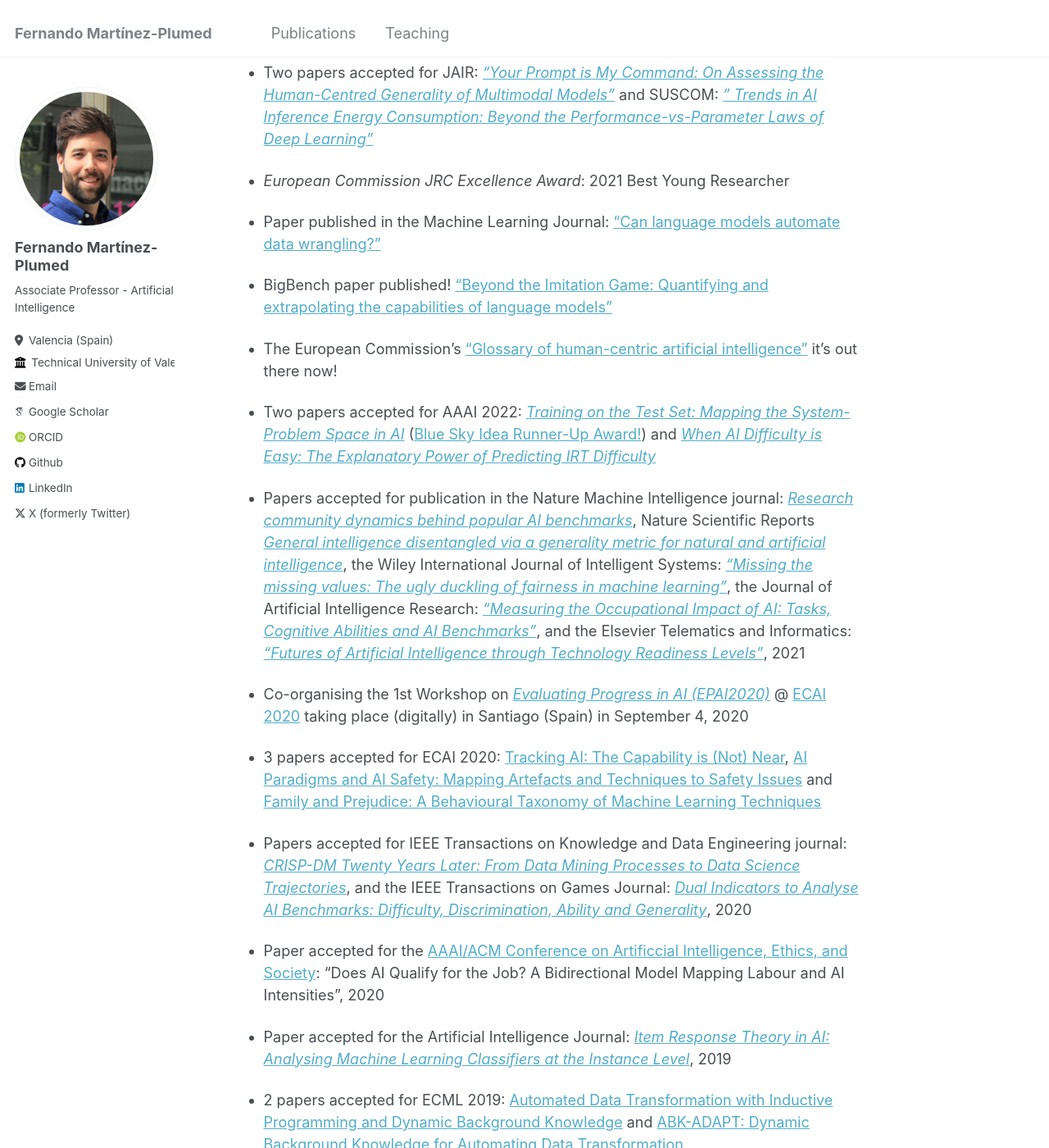
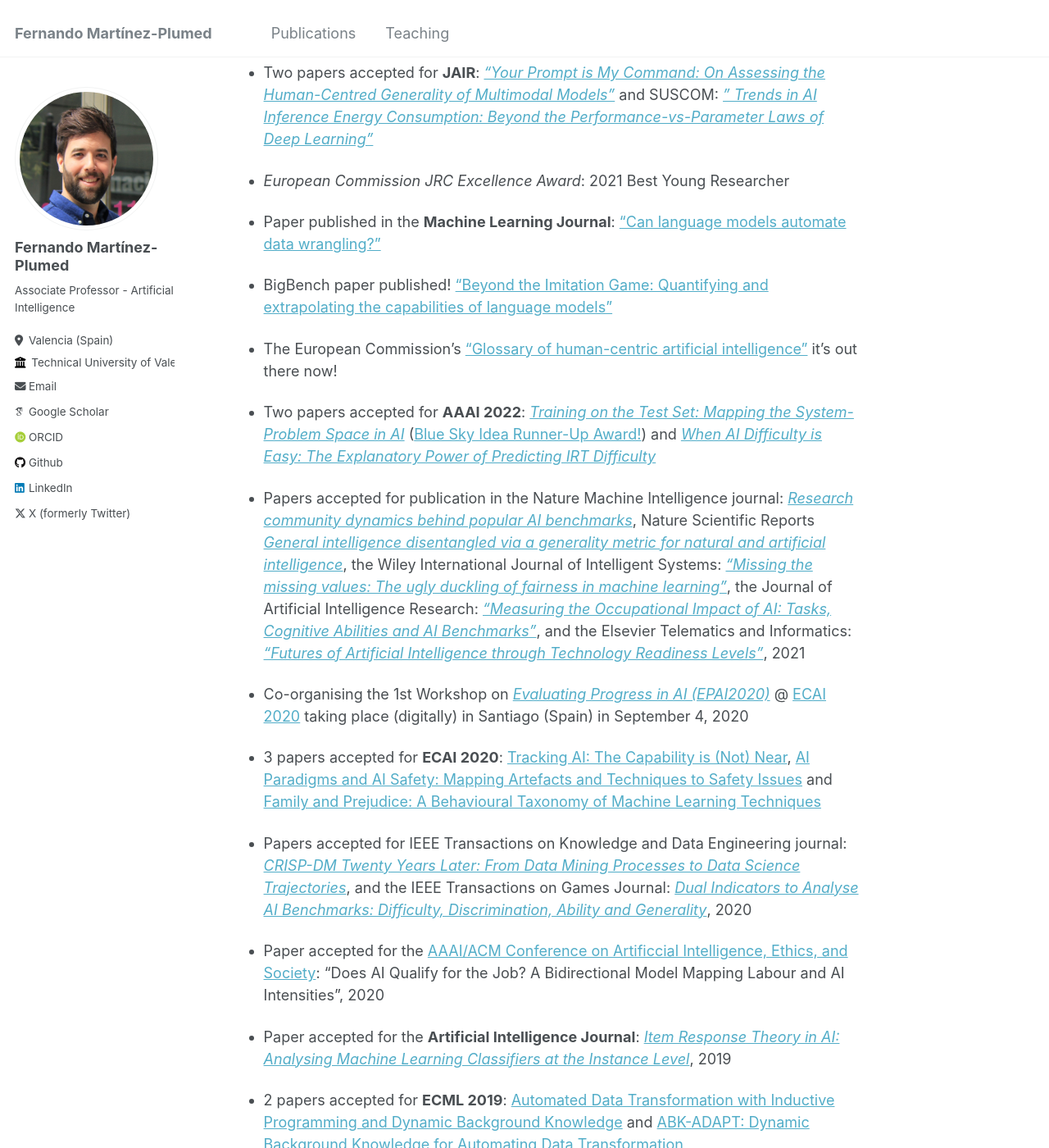
Before and after one commit to nandomp/nandomp.github.io, a Jekyll site: the page built from _pages/about.md, in a window 1280 px wide and 1400 px high, scrolled down 2179 px. Shown: the whole window at 82% size. Built offline with Jekyll 4.4.1, drawn with Linux system fonts in a browser that asks for light colours; some web fonts are replaced; some of the changed text lies outside the part shown.

Commit message:
Update about.md

```diff
--- a/_pages/about.md
+++ b/_pages/about.md
@@ -18,15 +18,15 @@ Recent Highlights
 
 * Two new publications [*"A Framework for General-Purpose AI Model Categorisation"*](https://publications.jrc.ec.europa.eu/repository/handle/JRC143256) and [*"A Framework to Categorise Modified General-Purpose AI Models as New Models Based on Behavioural Changes"*](https://publications.jrc.ec.europa.eu/repository/handle/JRC143257) that advance GPAI categorisation and regulatory assessment under the 🇪🇺 AI Act
 
-* 🚗🔌 Papers published in **Nature Scientific Reports**: [*"Comparative analysis of public and expert perceptions of electrified vehicles in the European Union"*](https://www.nature.com/articles/s41598-025-06071-0), **IEEE Transactions on Intelligent Transportation Systems**: [*"Human or Machine: A novel deep learning framework for autonomous driver identification based on vehicle trajectories"*](), and in **Taylor & Francis Intelligent Transportation Systems**: [*"Follow the Leader: A Deep Reinforcement Learning Framework for Safe and Efficient Autonomous Car-Following"*](https://doi.org/10.1080/15472450.2025.2576907)
+* 🚗🔌 Papers published in **Nature Scientific Reports**: [*"Comparative analysis of public and expert perceptions of electrified vehicles in the European Union"*](https://www.nature.com/articles/s41598-025-06071-0), **IEEE Transactions on Intelligent Transportation Systems**: [*"Human or Machine: A novel deep learning framework for autonomous driver identification based on vehicle trajectories"*](https://ieeexplore.ieee.org/document/11247850), and in **Taylor & Francis Intelligent Transportation Systems**: [*"Follow the Leader: A Deep Reinforcement Learning Framework for Safe and Efficient Autonomous Car-Following"*](https://doi.org/10.1080/15472450.2025.2576907)
 
-* Paper accepted for [NeurIPS 2025](https://neurips.cc/) Workshop on [Regulatable ML](https://regulatableml.github.io/#overview): [*"A Framework for the Categorisation of General-Purpose AI Models under the EU AI Act"*](https://openreview.net/forum?id=uE33aEsyX1)
+* Paper accepted for [NeurIPS 2025](https://neurips.cc/) Workshop on [**Regulatable ML**](https://regulatableml.github.io/#overview): [*"A Framework for the Categorisation of General-Purpose AI Models under the EU AI Act"*](https://openreview.net/forum?id=uE33aEsyX1)
 
-* Paper accepted for [IJCAI 2025](https://2025.ijcai.org): [Contamination Budget: Trade-offs between Breadth, Depth and Difficulty](https://doi.org/10.24963/ijcai.2025/911)
+* Paper accepted for [**IJCAI 2025**](https://2025.ijcai.org): [Contamination Budget: Trade-offs between Breadth, Depth and Difficulty](https://doi.org/10.24963/ijcai.2025/911)
 
-* Paper accepted for [ACL 2025](https://2025.ijcai.org) Findings: 🥇 [PredictaBoard: Benchmarking LLM Score Predictability](https://openreview.net/forum?id=yZO97D7dU5#discussion)
+* Paper accepted for [**ACL 2025**](https://2025.ijcai.org) Findings: 🥇 [PredictaBoard: Benchmarking LLM Score Predictability](https://openreview.net/forum?id=yZO97D7dU5#discussion)
 
-* Papers accepted for MDAI 2025: [*"Refining Community Detection in Social Networks: Agglomerative and Divisive Methods with Size Constraints"*](https://doi.org/10.1007/978-3-032-00891-6_26) and DATA 2025: [*"ClustSize: An Algorithmic Framework for Size-Constrained Clustering"*](https://doi.org/10.5220/0013558900003967)
+* Papers accepted for [**MDAI 2025**](https://www.mdai.cat/mdai2025/): [*"Refining Community Detection in Social Networks: Agglomerative and Divisive Methods with Size Constraints"*](https://doi.org/10.1007/978-3-032-00891-6_26) and [**DATA 2025**](https://data.scitevents.org/?y=2025): [*"ClustSize: An Algorithmic Framework for Size-Constrained Clustering"*](https://doi.org/10.5220/0013558900003967)
 
 * Check out our new preprints about AI evaluation!
   * 📐 [*General Scales Unlock AI Evaluation with Explanatory and Predictive Power*](https://arxiv.org/pdf/2503.06378) (𝕏 [Thread](https://x.com/lexin_zhou/status/1899271596264825308))
@@ -36,53 +36,53 @@ Recent Highlights
 * Paper published in **NATURE** 🎓 !!!  [Scaled-up, Shaped-up, but Letting Down? Reliability Fluctuations of Large Language Model Families](https://www.nature.com/articles/s41586-024-07930-y)
   * Nature coverage: [Bigger AI chatbots more likely to spew nonsense — and people don't always realize](https://www.nature.com/articles/d41586-024-03137-3)
 
-* Paper accepted in [ACM TIST](https://dl.acm.org/journal/TIST): [*"Analysing the Predictability of Language Model Performance"*](http://dx.doi.org/10.1145/3706118)
+* Paper accepted in [**ACM TIST**](https://dl.acm.org/journal/TIST): [*"Analysing the Predictability of Language Model Performance"*](http://dx.doi.org/10.1145/3706118)
 
 * Paper accepted in [Complex & Intelligent Systems](https://link.springer.com/journal/40747): [*A General Supply-Inspect Cost Framework to Regulate the Reliability-Usability Trade-Offs for Few-Shot Inference*](https://link.springer.com/article/10.1007/s40747-024-01599-6)
 
-* Two papers accepted for [ECAI 2024](https://www.ecai2024.eu/)! [*"Distilling the Effects of Language Model Contamination"*](https://www.ecai2024.eu/programme/accepted-papers) & [*"Language Task Difficulty Prediction through LLM-Annotated Meta-Features"*](https://www.ecai2024.eu/programme/accepted-papers)
+* Two papers accepted for [**ECAI 2024**](https://www.ecai2024.eu/)! [*"Distilling the Effects of Language Model Contamination"*](https://www.ecai2024.eu/programme/accepted-papers) & [*"Language Task Difficulty Prediction through LLM-Annotated Meta-Features"*](https://www.ecai2024.eu/programme/accepted-papers)
 
-* Three papers accepted for [IDEAL 2024](https://ideal2024.webs.upv.es/).
+* Three papers accepted for [**IDEAL 2024**](https://ideal2024.webs.upv.es/).
 
-* Area Chair for [ECAI 2024](https://www.ecai2024.eu/),  join us in Santiago de Compostela!
+* Area Chair for [**ECAI 2024**](https://www.ecai2024.eu/),  join us in Santiago de Compostela!
 
-* Presented our paper [*"Your Prompt is My Command: On Assessing the Human-Centred Generality of Multimodal Models"*](https://ojs.aaai.org/index.php/AAAI/article/view/30612) in AAAI 2024.
+* Presented our paper [*"Your Prompt is My Command: On Assessing the Human-Centred Generality of Multimodal Models"*](https://ojs.aaai.org/index.php/AAAI/article/view/30612) in **AAAI 2024**.
 
 * Papers accepted in [MLST](https://iopscience.iop.org/journal/2632-2153):[Unveiling the Robustness of Machine Learning Families](https://doi.org/10.1088/2632-2153/ad62ab) and [IDA](https://www.iospress.com/catalog/journals/intelligent-data-analysis): [Cracking black-box models: Revealing hidden machine learning techniques behind their predictions](https://doi.org/10.3233/IDA-230707)
 
 * Member of the [OECD Expert Group on AI Futures](https://oecd.ai/en/network-of-experts/working-group/10847)
 
-* Paper accepted for ECAI 2023:  [Adversarial Benchmark Evaluation Rectified by Controlling for Difficulty](https://ebooks.iospress.nl/doi/10.3233/FAIA230454)
+* Paper accepted for **ECAI 2023**:  [Adversarial Benchmark Evaluation Rectified by Controlling for Difficulty](https://ebooks.iospress.nl/doi/10.3233/FAIA230454)
 
 * Paper published in **Science**! [*"Rethink reporting of evaluation results in AI"*](https://doi.org/10.1126/science.adf6369)
 
 * Co-organising a Workshop on [Predictable AI](https://www.predictable-ai.org/march2023event)
 
-* Two papers accepted for JAIR: [*"Your Prompt is My Command: On Assessing the Human-Centred Generality of Multimodal Models"*](https://dmip.webs.upv.es/papers/_JAIR2023__Your_Prompt_is_My_Command__PREPRINT.pdf) and SUSCOM: [*" Trends in AI Inference Energy Consumption: Beyond the Performance-vs-Parameter Laws of Deep Learning"*](https://doi.org/10.1016/j.suscom.2023.100857)
+* Two papers accepted for **JAIR**: [*"Your Prompt is My Command: On Assessing the Human-Centred Generality of Multimodal Models"*](https://dmip.webs.upv.es/papers/_JAIR2023__Your_Prompt_is_My_Command__PREPRINT.pdf) and SUSCOM: [*" Trends in AI Inference Energy Consumption: Beyond the Performance-vs-Parameter Laws of Deep Learning"*](https://doi.org/10.1016/j.suscom.2023.100857)
 
 * *European Commission JRC Excellence Award*: 2021 Best Young Researcher
 
-* Paper published in the Machine Learning Journal: ["Can language models automate data wrangling?"](https://doi.org/10.1007/s10994-022-06259-9)
+* Paper published in the **Machine Learning Journal**: ["Can language models automate data wrangling?"](https://doi.org/10.1007/s10994-022-06259-9)
 
 * BigBench paper published! ["Beyond the Imitation Game: Quantifying and extrapolating the capabilities of language models"](https://arxiv.org/abs/2206.04615)
 
 * The European Commission’s ["Glossary of human-centric artificial intelligence"](http://dx.doi.org/10.2760/860665) it's out there now!
 
-* Two papers accepted for AAAI 2022: [*Training on the Test Set: Mapping the System-Problem Space in AI*](https://doi.org/10.1609/aaai.v36i11.21487) ([Blue Sky Idea Runner-Up Award!](https://cccblog.org/2022/03/03/blue-sky-at-aaai-2022/)) and [*When AI Difficulty is Easy: The Explanatory Power of Predicting IRT Difficulty*](https://doi.org/10.1609/aaai.v36i7.20739)
+* Two papers accepted for **AAAI 2022**: [*Training on the Test Set: Mapping the System-Problem Space in AI*](https://doi.org/10.1609/aaai.v36i11.21487) ([Blue Sky Idea Runner-Up Award!](https://cccblog.org/2022/03/03/blue-sky-at-aaai-2022/)) and [*When AI Difficulty is Easy: The Explanatory Power of Predicting IRT Difficulty*](https://doi.org/10.1609/aaai.v36i7.20739)
 
 * Papers accepted for publication in the Nature Machine Intelligence journal: [*Research community dynamics behind popular AI benchmarks*](https://rdcu.be/ckK8X), Nature Scientific Reports [*General intelligence disentangled via a generality metric for natural and artificial intelligence*](https://www.nature.com/articles/s41598-021-01997-7), the Wiley International Journal of Intelligent Systems: [*"Missing the missing values: The ugly duckling of fairness in machine learning"*](https://doi.org/10.1002/int.22415), the Journal of Artificial Intelligence Research:  [*"Measuring the Occupational Impact of AI: Tasks, Cognitive Abilities and AI Benchmarks"*](https://doi.org/10.1613/jair.1.12647), and the Elsevier Telematics and Informatics: [*"Futures of Artificial Intelligence through Technology Readiness Levels"*](https://doi.org/10.1016/j.tele.2020.101525), 2021
 
 * Co-organising the 1st Workshop on *[Evaluating Progress in AI (EPAI2020)](http://dmip.webs.upv.es/EPAI2020/)*  @ [ECAI 2020](http://ecai2020.eu/) taking place (digitally) in Santiago (Spain) in September 4, 2020
 
-* 3 papers accepted for ECAI 2020:  [Tracking AI: The Capability is (Not) Near](http://ecai2020.eu/papers/1009_paper.pdf),  [AI Paradigms and AI Safety: Mapping Artefacts and Techniques to Safety Issues](https://ecai2020.eu/papers/1364_paper.pdf) and [Family and Prejudice: A Behavioural Taxonomy of Machine Learning Techniques](https://ecai2020.eu/papers/1285_paper.pdf)
+* 3 papers accepted for **ECAI 2020**:  [Tracking AI: The Capability is (Not) Near](http://ecai2020.eu/papers/1009_paper.pdf),  [AI Paradigms and AI Safety: Mapping Artefacts and Techniques to Safety Issues](https://ecai2020.eu/papers/1364_paper.pdf) and [Family and Prejudice: A Behavioural Taxonomy of Machine Learning Techniques](https://ecai2020.eu/papers/1285_paper.pdf)
 
 * Papers accepted for IEEE Transactions on Knowledge and Data Engineering journal: [*CRISP-DM Twenty Years Later: From Data Mining Processes to Data Science Trajectories*](https://doi.org/10.1109/TKDE.2019.2962680), and the IEEE Transactions on Games Journal: [*Dual Indicators to Analyse AI Benchmarks: Difficulty, Discrimination, Ability and Generality*](https://doi.org/10.1109/TG.2018.2883773), 2020
 
 * Paper accepted for the [AAAI/ACM Conference on Artificcial Intelligence, Ethics, and Society](https://www.aies-conference.com/2020/): "Does AI Qualify for the Job? A Bidirectional Model Mapping Labour and AI Intensities", 2020
 
-* Paper accepted for the Artificial Intelligence Journal: [*Item Response Theory in AI: Analysing Machine Learning Classifiers at the Instance Level*](https://authors.elsevier.com/a/1YWua-c5NdLy), 2019
+* Paper accepted for the **Artificial Intelligence Journal**: [*Item Response Theory in AI: Analysing Machine Learning Classifiers at the Instance Level*](https://authors.elsevier.com/a/1YWua-c5NdLy), 2019
 
-* 2 papers accepted for ECML 2019:  [Automated Data Transformation with Inductive Programming and Dynamic Background Knowledge](https://doi.org/10.1007/978-3-030-46133-1_44) and [ABK-ADAPT: Dynamic Background Knowledge for Automating Data Transformation](https://doi.org/10.1007/978-3-030-46133-1_45)
+* 2 papers accepted for **ECML 2019**:  [Automated Data Transformation with Inductive Programming and Dynamic Background Knowledge](https://doi.org/10.1007/978-3-030-46133-1_44) and [ABK-ADAPT: Dynamic Background Knowledge for Automating Data Transformation](https://doi.org/10.1007/978-3-030-46133-1_45)
 
 
 Program Committees
```
